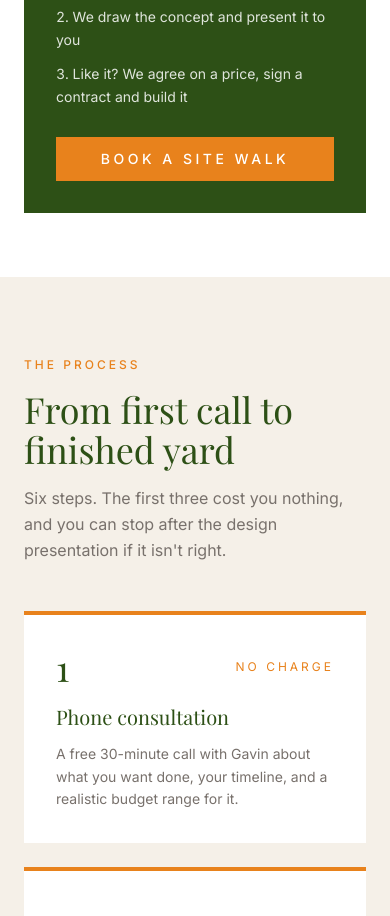
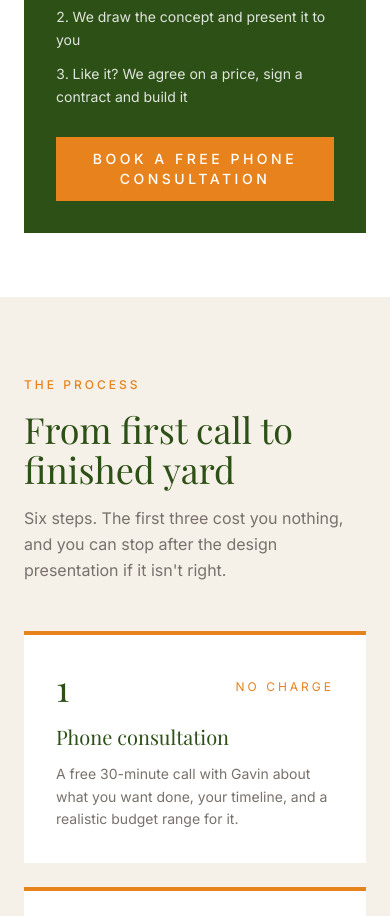
Before and after one commit to gavinmohrmann/orange-path-landscaping, a Next.js app: page /packages in a window 390 px wide. Shown: the part 1240-2156 px from the top of the page. Built offline with nearby package versions, Linux system fonts and the light colour scheme; a web font is replaced by a local one.

Commit message:
Design page buttons: phone consultation

```diff
--- a/app/packages/page.tsx
+++ b/app/packages/page.tsx
@@ -123,8 +123,8 @@ export default function PackagesPage() {
               <li>We draw the concept and present it to you</li>
               <li>Like it? We agree on a price, sign a contract and build it</li>
             </ol>
-            <a href="/contact" className="mt-7 block text-center py-3 px-6 text-sm tracking-widest uppercase font-medium bg-orange-brand text-white hover:bg-orange-light transition-colors">
-              Book a Site Walk
+            <a href="https://calendly.com/gavin-orangepathlandscaping/30min" target="_blank" rel="noopener noreferrer" className="mt-7 block text-center py-3 px-6 text-sm tracking-widest uppercase font-medium bg-orange-brand text-white hover:bg-orange-light transition-colors">
+              Book a Free Phone Consultation
             </a>
           </div>
         </div>
```
